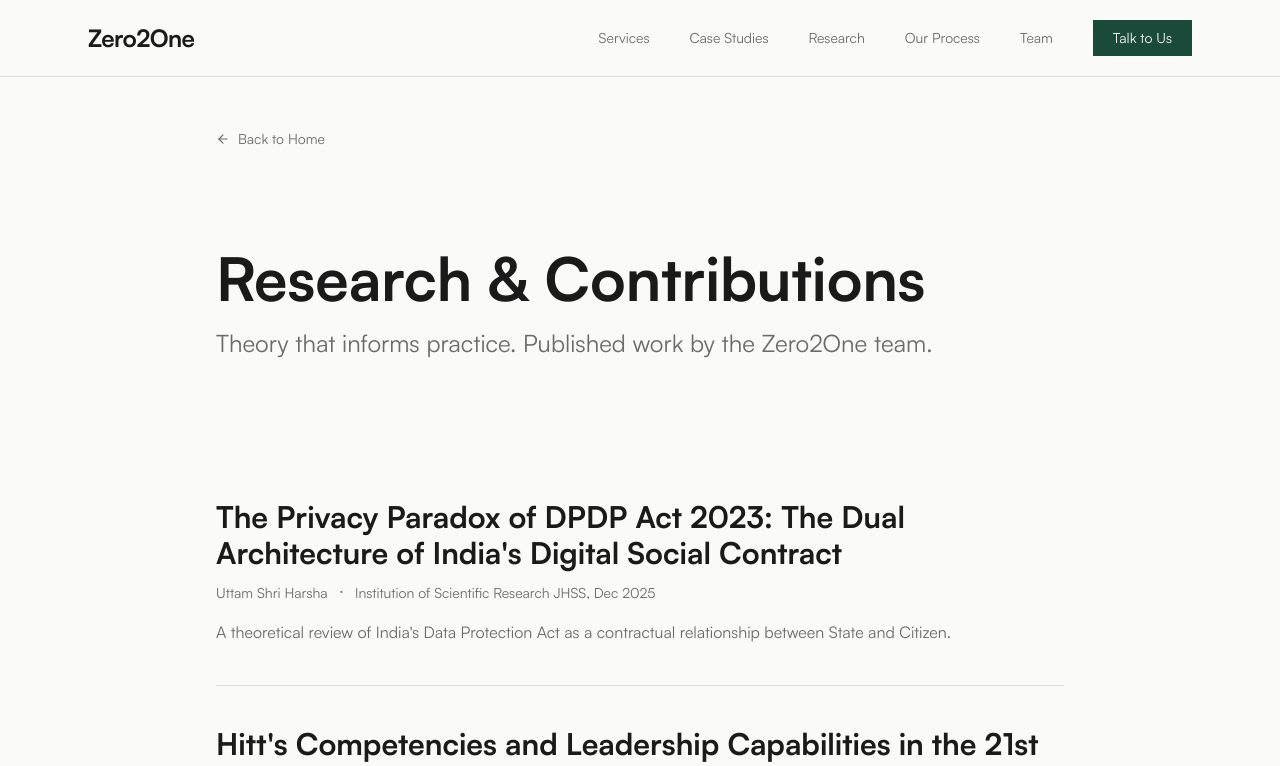
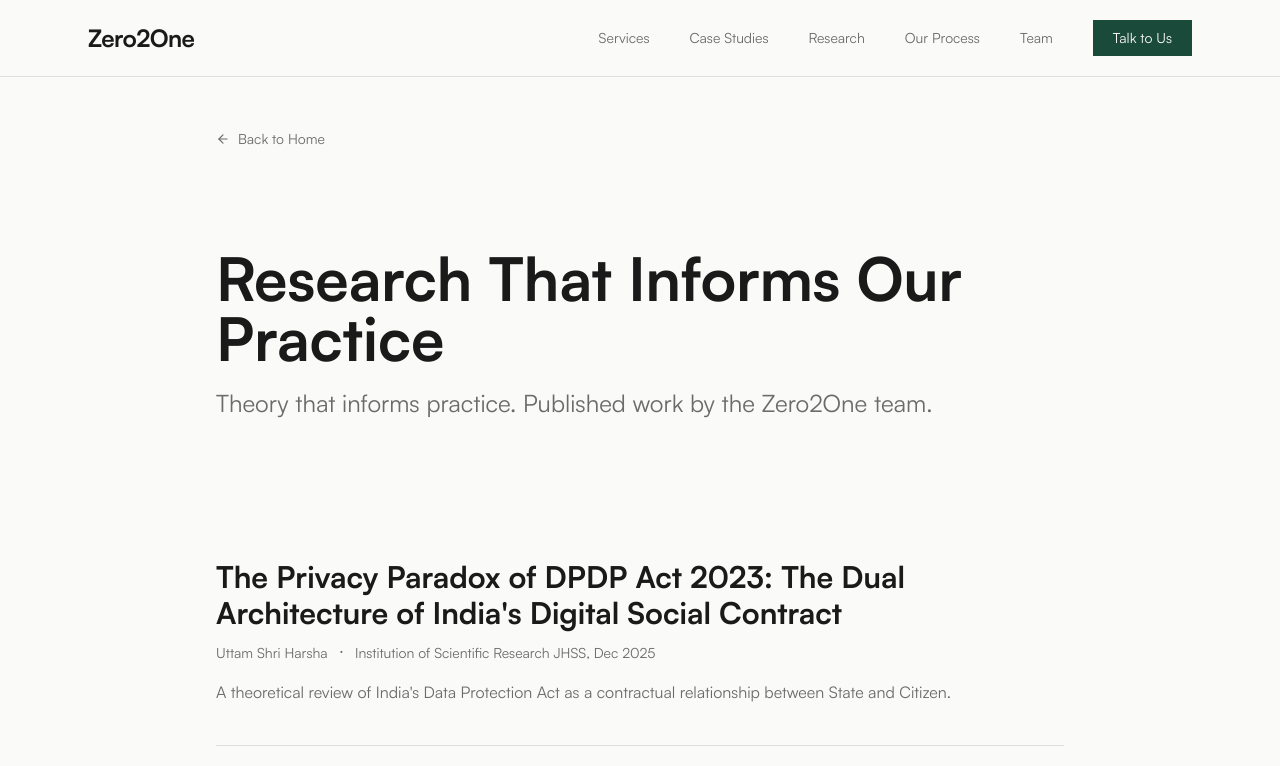
Before and after one commit to awmrakyat13/Zero2One, a React (Vite) app: page /research in a window 1280 px wide. Shown: the top 766 px of the page. Built offline with nearby package versions, Linux system fonts and the light colour scheme; a web font is replaced by a local one.

Commit message:
Match Research page header to homepage publications section
Co-Authored-By: Claude Opus 4.6 <noreply@anthropic.com>

```diff
--- a/src/pages/ResearchPage.jsx
+++ b/src/pages/ResearchPage.jsx
@@ -6,7 +6,7 @@ import publications from '../data/publications';
 export default function ResearchPage() {
   useEffect(() => {
     window.scrollTo(0, 0);
-    document.title = 'Research & Contributions - Zero2One Consulting';
+    document.title = 'Research - Zero2One Consulting';
 
     const metaDescription = document.querySelector('meta[name="description"]');
     const originalDescription = metaDescription?.getAttribute('content');
@@ -35,7 +35,7 @@ export default function ResearchPage() {
       {/* Hero */}
       <section className="py-16 md:py-24">
         <div className="max-w-4xl mx-auto px-6">
-          <h1 className="font-serif text-5xl md:text-6xl mb-4">Research & Contributions</h1>
+          <h1 className="font-serif text-5xl md:text-6xl mb-4">Research That Informs Our Practice</h1>
           <p className="text-xl md:text-2xl text-[var(--color-text-muted)] leading-relaxed">
             Theory that informs practice. Published work by the Zero2One team.
           </p>
```
